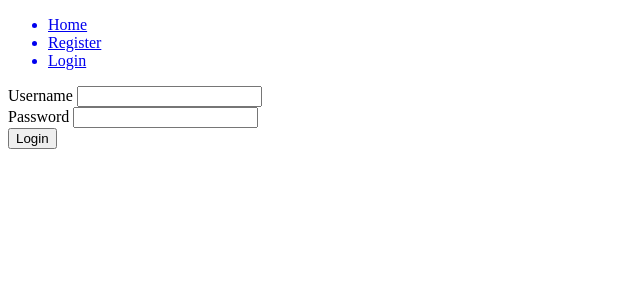
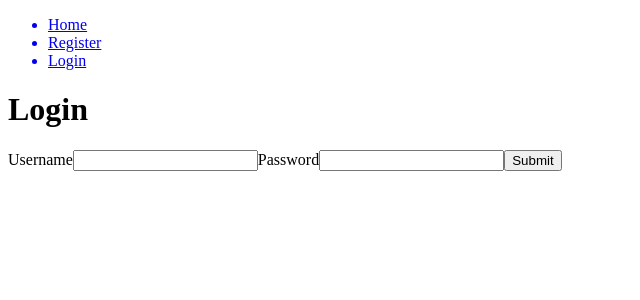
Before and after one commit to CodyLuckmann/YouTubeClone-Frontend, a React (Create React App) app: page /Login in a window 1280 px wide. Shown: the top 300 px of the page, without its empty margins (0-640 px from the left). Built offline with nearby package versions, Linux system fonts and the light colour scheme; no server answers.

Commit message:
Added login form

```diff
--- a/src/Components/LoginForm/LoginForm.jsx
+++ b/src/Components/LoginForm/LoginForm.jsx
@@ -1,15 +1,51 @@
+import axios from 'axios';
 import  { React, useState } from 'react';
 
 const LoginForm = (props) => {
+
+const [username, setUserName] = useState('');
+const [password, setPassword] = useState('');
+
+const handleUserName = (e) => {
+    setUserName(e.target.value);
+};
+
+const handlePassword = (e) => {
+    setPassword(e.target.value)
+};
+
+const handleSubmit = async (e) => {
+    e.preventDefault();
+    let login =
+        {
+            username: username,
+            password: password,
+        }
+    let response = await axios.post('http://127.0.0.1:8000/api/auth/login/', login);
+    console.log(response);
+    };
+
     return (
-        <div>
-            <form>
-                <div><label> Username <input type="text" name="name" /></label></div>
-                <div><label> Password <input type="password" name="password" /></label></div>
-                <button type="submit"> Login </button>
-            </form>
-        </div>
-     );
+       <div>
+         <div>
+             <h1>Login</h1>
+         </div>
+         <form>
+             <label>Username</label>
+             <input onChange={handleUserName}
+             value={username} type='text' />
+
+             <label>Password</label>
+             <input onChange={handlePassword}
+             value={password} type='password' />
+
+             <button onClick={handleSubmit} type='submit'>
+                 Submit
+             </button>
+         </form>
+       </div>
+    );
+
 }
 
 export default LoginForm;
```
